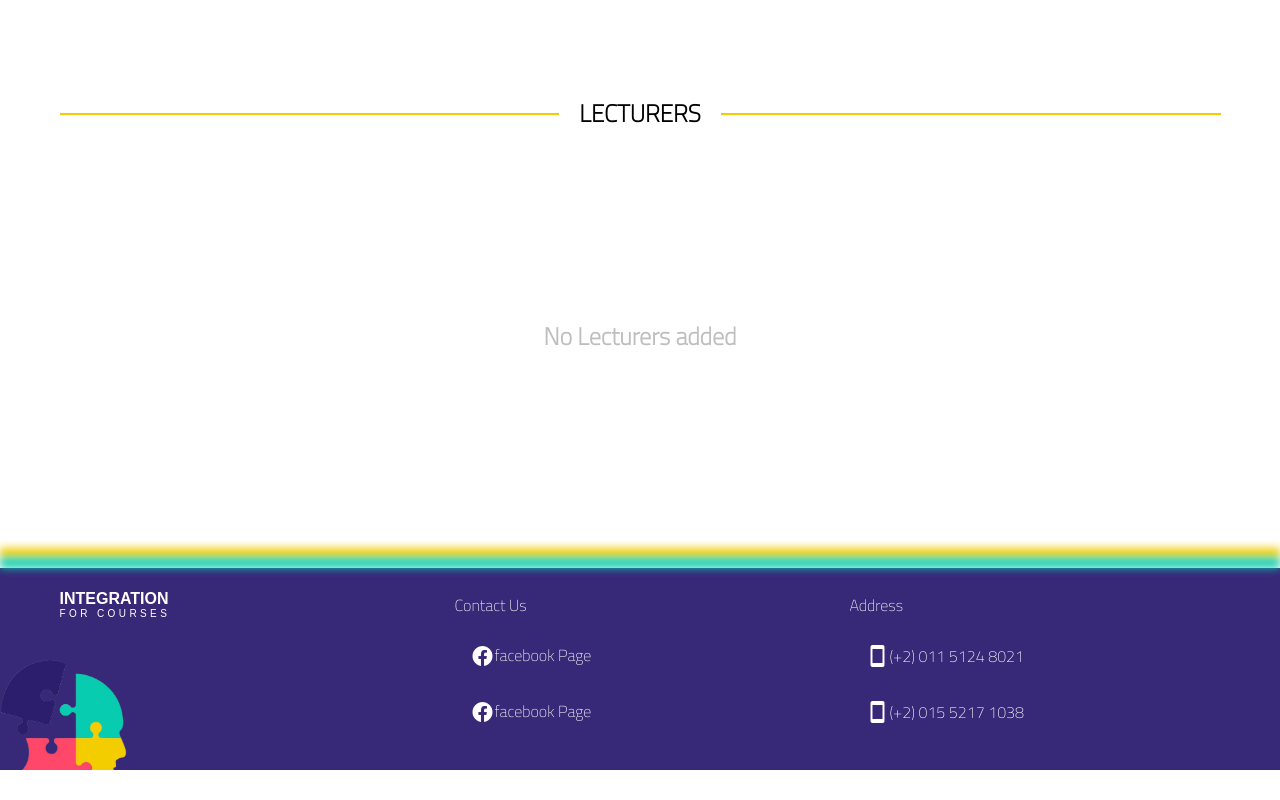
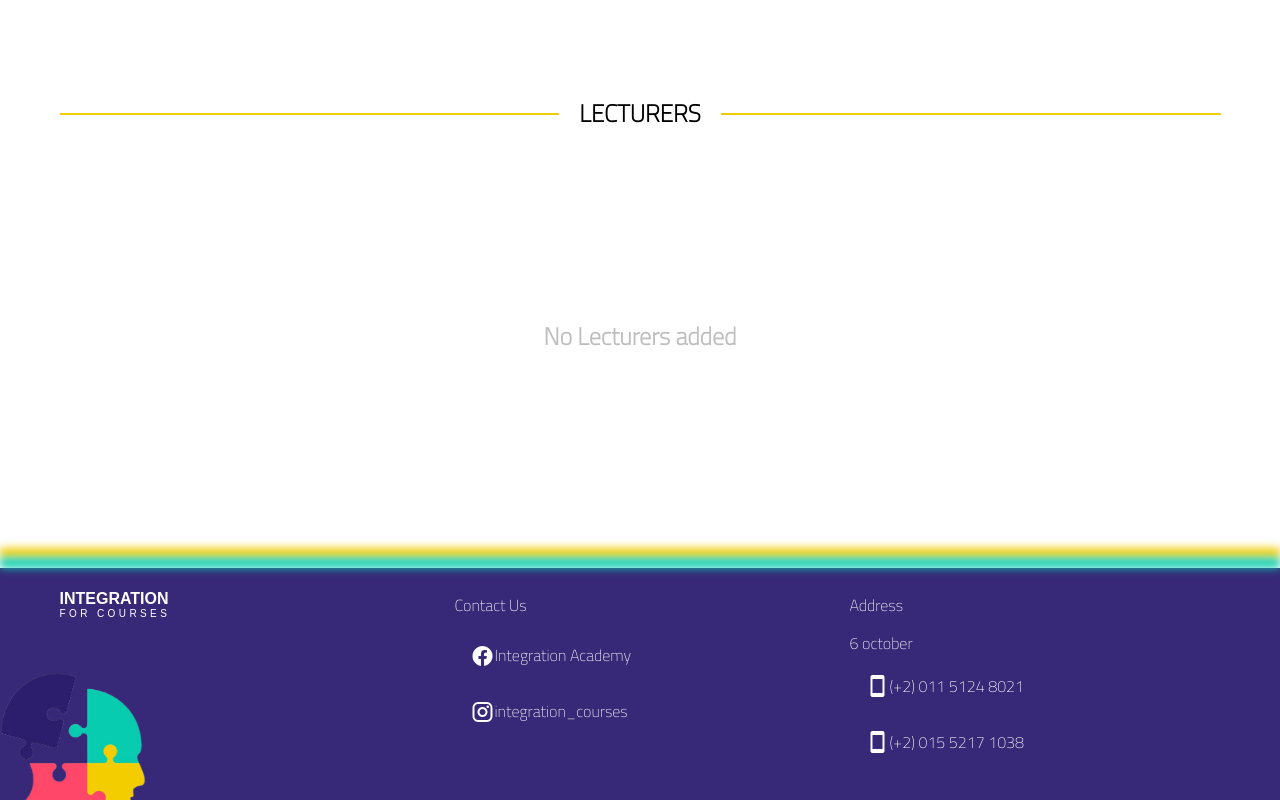
Before and after one commit to mo7mad1996/Integration, a Nuxt app: page / in a window 1280 px wide. Shown: the part 1190-1990 px from the top of the page. Before the commit the page ends 1960 px from the top, so only its background shows below. Built offline with nearby package versions, Linux system fonts and the light colour scheme; data requests are answered from the project's data file.

Commit message:
added the detales for footer finsh the footer

```diff
--- a/components/home/footer/index.vue
+++ b/components/home/footer/index.vue
@@ -14,23 +14,32 @@
         <v-col>
           <div>Contact Us</div>
           <v-list color="#0000" dark>
-            <v-list-item>
+            <v-list-item
+              link
+              target="_blank"
+              href="https://web.facebook.com/Engineeringserviceofficial"
+            >
               <v-list-item-icon>
                 <v-icon>mdi-facebook</v-icon>
               </v-list-item-icon>
-              <v-list-item-title>facebook Page </v-list-item-title>
+              <v-list-item-title>Integration Academy</v-list-item-title>
             </v-list-item>
-            <v-list-item>
+            <v-list-item
+              link
+              target="_blank"
+              href="https://www.instagram.com/integration_courses/"
+            >
               <v-list-item-icon>
-                <v-icon>mdi-facebook</v-icon>
+                <v-icon>mdi-instagram</v-icon>
               </v-list-item-icon>
-              <v-list-item-title>facebook Page </v-list-item-title>
+              <v-list-item-title>integration_courses</v-list-item-title>
             </v-list-item>
           </v-list>
         </v-col>
         <v-col>
           <div>Address</div>
           <v-list dark color="#0000">
+            <div>6 october</div>
             <v-list-item link href="tel:201151248022">
               <v-list-item-icon>
                 <v-icon>mdi-cellphone</v-icon>
@@ -44,6 +53,7 @@
               </v-list-item-icon>
               <v-list-item-content>(+2) 015 5217 1038</v-list-item-content>
             </v-list-item>
+            <!-- <v-list-group> </v-list-group> -->
           </v-list>
         </v-col>
       </v-row>
--- a/package.json
+++ b/package.json
@@ -7,7 +7,7 @@
     "build": "nuxt build",
     "start": "nuxt start",
     "generate": "nuxt generate",
-    "db": "json-server -w db.json"
+    "db": "json-server -w testdb.json"
   },
   "dependencies": {
     "@nuxtjs/axios": "^5.13.6",
--- /dev/null
+++ b/testdb.json
@@ -0,0 +1,13 @@
+{
+  "users": [
+    {
+      "id": 1,
+      "username": "admin",
+      "password": "admin"
+    }
+  ],
+  "courses": [],
+  "lecturers": [],
+  "ideas": [],
+  "tickets": []
+}
```
